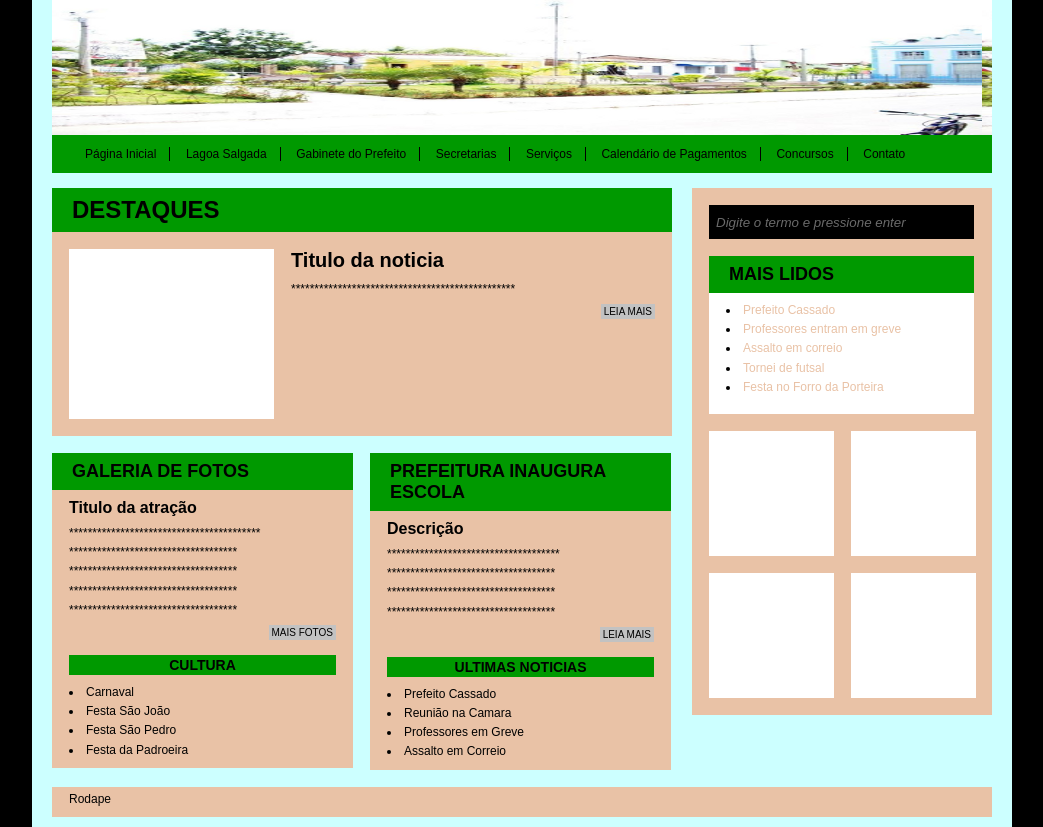
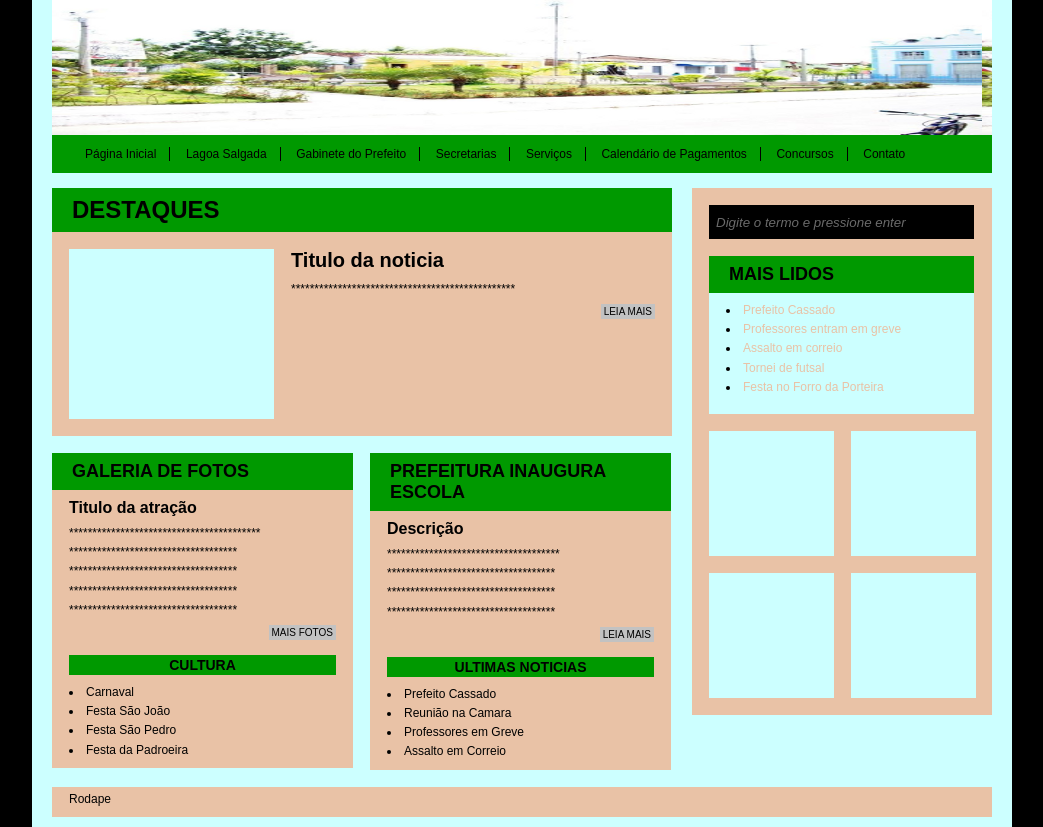
Before and after one commit to juscelino/projeto_final, a PHP site: page / in a window 1280 px wide. Shown: the whole page, without its empty margins (118-1161 px from the left). Run offline with PHP 8.4, Linux system fonts and the light colour scheme.

```diff
--- a/style.css
+++ b/style.css
@@ -16,7 +16,7 @@ ul, ol{list-style:none;}
 
 /*----------------------DIVS--------------------*/
 
-.anuncios-div{width:125px; height:125px; margin-top:17px; background:#fff;}
+.anuncios-div{width:125px; height:125px; margin-top:17px; background:#CFF;}
 
 .anuncios-div, .chamadas-div, .destaques-div, .dir-div, .esq-div, .foto-destaque, .rodape-div{position:relative; float:left;}
 
@@ -26,17 +26,17 @@ ul, ol{list-style:none;}
 
 .dir-div{width:283px; height:auto; background:#E9C2A6; padding:0 0 17px 17px;}
 
-.foto-destaque{width:205px; height:170px; background:#fff; margin:17px 17px 0 17px; display:inline;}
+.foto-destaque{width:205px; height:170px; background:#CFF; margin:17px 17px 0 17px; display:inline;}
 
 .esq-div{width:620px; height:auto; margin-right:20px;}
 
 .global-div{position:absolute; display:block; width:940px; height:auto; margin:auto; left:50%; margin-left:-490px; margin-bottom:10px; background-color:#CFF; padding:0 20px 10px 20px;}
 
-.maislidos-div{width:265px; height:auto; background:#fff; padding-bottom:17px;	}
+.maislidos-div{width:265px; height:auto; background:#CFF; padding-bottom:17px;	}
 
 .menu-div{width:900px; height:auto; background:#009900; padding:12px 20px; margin-bottom:15px;}
 
-.rodape-div{width:940px; height:30px; background-color:#E9C2A6; color:#fff; margin-top:17px;}
+.rodape-div{width:940px; height:30px; background-color:#E9C2A6; color:#CFF; margin-top:17px;}
 
 .topo-div{width:940px; height:135px; background-color:#E9C2A6; background-image: url(img/capa.png);}
 
```
